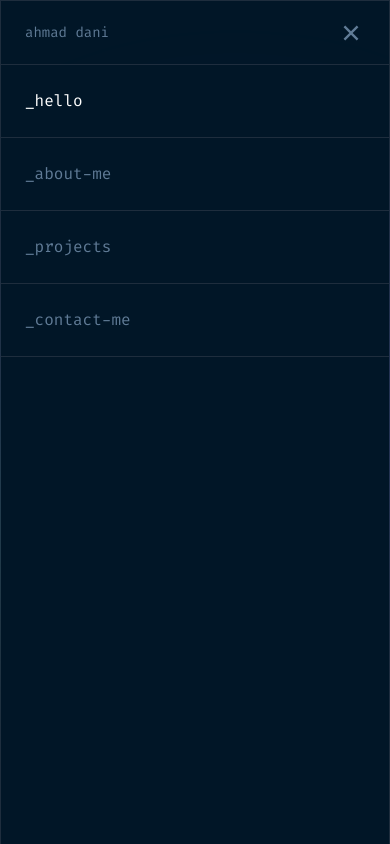
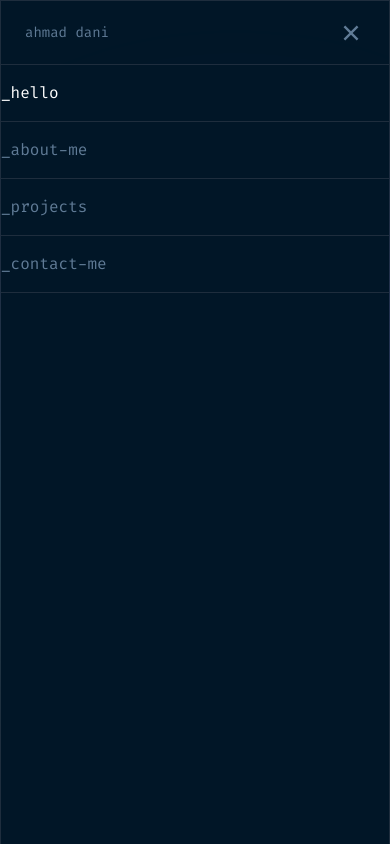
Before and after one commit to ahmaddani227/react-porto, a React (Vite) app: page / in a window 390 px wide. Both pictures are taken after a click on the button 351 px from the left and 32 px from the top of the page. Shown: the top 844 px of the page. Built offline with nearby package versions, Linux system fonts and the light colour scheme.

Commit message:
style: change mobile navigation mobile padding

```diff
--- a/src/components/Fragments/Nabvbar/NavbarMobile.tsx
+++ b/src/components/Fragments/Nabvbar/NavbarMobile.tsx
@@ -37,34 +37,34 @@ function NavbarMobile() {
         {isOpen && (
           <div className="absolute z-50 w-full min-h-screen top-16 bg-midnight-blue">
             <ul className="flex flex-col">
-              <li className="border-b border-midnight-slate hover:bg-midnight-slate">
+              <li className="py-4 border-b px-fluids border-midnight-slate hover:bg-midnight-slate">
                 <a
                   href="#"
-                  className="flex items-center h-full text-base text-white p-fluid "
+                  className="flex items-center h-full text-base text-white "
                 >
                   _hello
                 </a>
               </li>
-              <li className="border-b border-midnight-slate hover:bg-midnight-slate">
+              <li className="py-4 border-b px-fluids border-midnight-slate hover:bg-midnight-slate">
                 <a
                   href="#"
-                  className="flex items-center h-full text-base p-fluid text-slate-muted "
+                  className="flex items-center h-full text-base text-slate-muted "
                 >
                   _about-me
                 </a>
               </li>
-              <li className="border-b border-midnight-slate hover:bg-midnight-slate">
+              <li className="py-4 border-b px-fluids border-midnight-slate hover:bg-midnight-slate">
                 <a
                   href="#"
-                  className="flex items-center h-full text-base p-fluid text-slate-muted "
+                  className="flex items-center h-full text-base text-slate-muted "
                 >
                   _projects
                 </a>
               </li>
-              <li className="border-b border-midnight-slate hover:bg-midnight-slate">
+              <li className="py-4 border-b px-fluids border-midnight-slate hover:bg-midnight-slate">
                 <a
                   href="#"
-                  className="flex items-center h-full text-base p-fluid text-slate-muted "
+                  className="flex items-center h-full text-base text-slate-muted "
                 >
                   _contact-me
                 </a>
--- a/src/index.css
+++ b/src/index.css
@@ -38,6 +38,9 @@
   .p-fluid {
     @apply p-[1.5rem];
   }
+  .px-fluid {
+    @apply px-[1.5rem];
+  }
 
   /* Nav */
   .nav-link {
```
